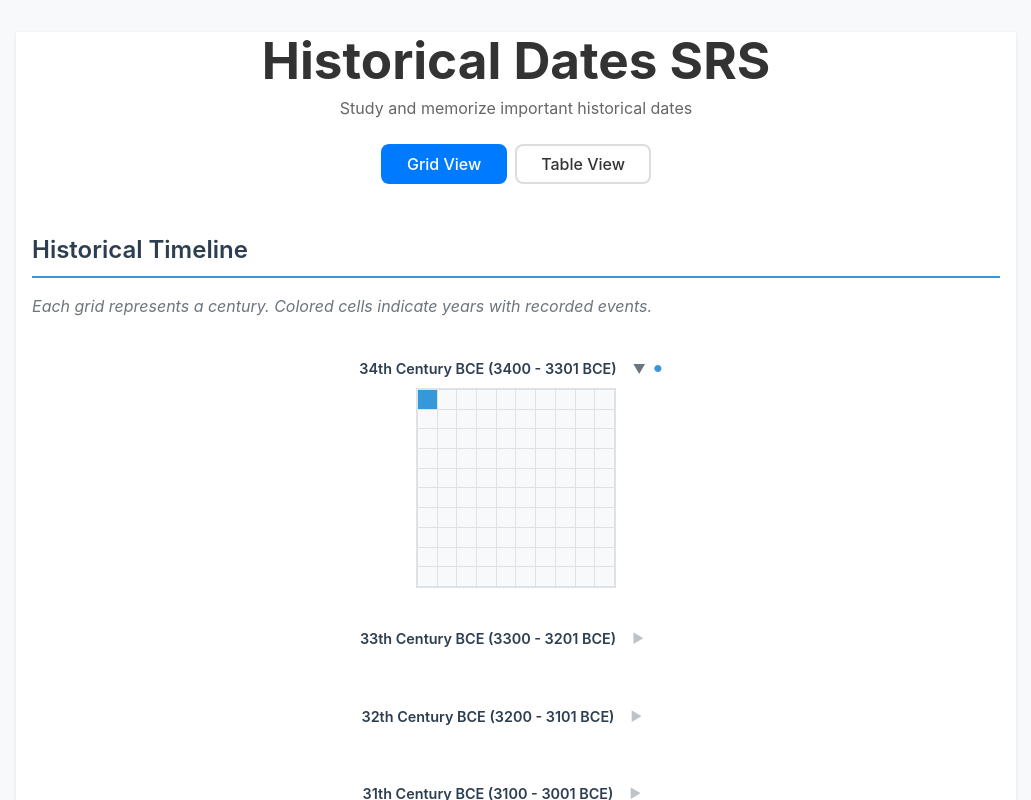
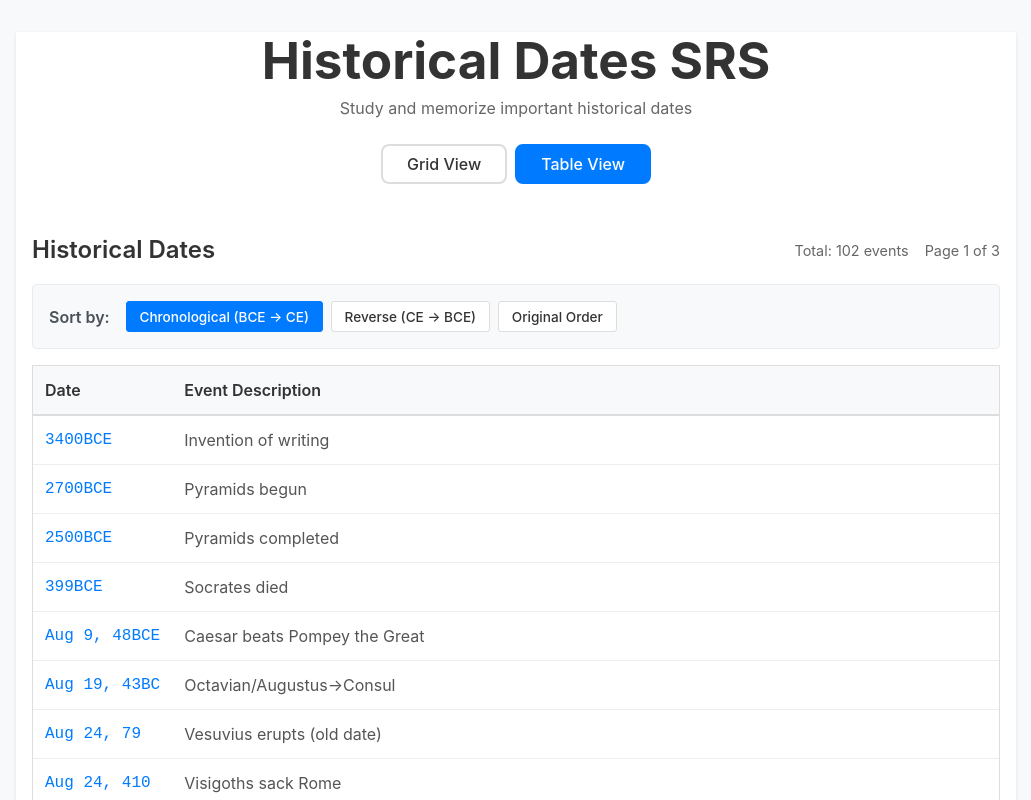
Before and after one commit to srfoster/history-srs, a React (Vite) app: page / in a window 1280 px wide. Shown: the top 800 px of the page, without its empty margins (124-1155 px from the left). Built offline with nearby package versions, Linux system fonts and the light colour scheme.

Commit message:
table sorting order

```diff
--- a/src/App.jsx
+++ b/src/App.jsx
@@ -5,7 +5,7 @@ import CenturyGrid from './components/CenturyGrid'
 import { getFormattedDates } from './data/historical-dates'
 
 function App() {
-  const [currentView, setCurrentView] = useState('grid')
+  const [currentView, setCurrentView] = useState('table')
   const dates = getFormattedDates()
 
   return (
--- a/src/components/DatesList.css
+++ b/src/components/DatesList.css
@@ -3,17 +3,70 @@
   margin: 0 auto;
 }
 
+.table-header {
+  display: flex;
+  justify-content: space-between;
+  align-items: center;
+  margin-bottom: 1rem;
+}
+
 .dates-list h2 {
   color: #333;
-  margin-bottom: 1rem;
-  text-align: center;
   font-size: 1.5rem;
   font-weight: 600;
+  margin: 0;
+}
+
+.table-info {
+  display: flex;
+  gap: 1rem;
+  color: #666;
+  font-size: 0.9rem;
+}
+
+.sort-controls {
+  display: flex;
+  align-items: center;
+  gap: 0.5rem;
+  margin-bottom: 1rem;
+  padding: 1rem;
+  background: #f8f9fa;
+  border: 1px solid #e9ecef;
+  border-radius: 4px;
+}
+
+.sort-label {
+  font-weight: 600;
+  color: #495057;
+  margin-right: 0.5rem;
+}
+
+.sort-btn {
+  padding: 0.4rem 0.8rem;
+  border: 1px solid #ddd;
+  background: white;
+  color: #333;
+  cursor: pointer;
+  font-size: 0.85rem;
+  border-radius: 3px;
+  transition: all 0.2s;
+}
+
+.sort-btn:hover {
+  border-color: #007bff;
+  color: #007bff;
+}
+
+.sort-btn.active {
+  background: #007bff;
+  border-color: #007bff;
+  color: white;
 }
 
 .table-container {
   overflow-x: auto;
   border: 1px solid #ddd;
+  margin-bottom: 1rem;
 }
 
 .dates-table {
@@ -34,6 +87,8 @@
   font-weight: 600;
   color: #333;
   border-bottom: 2px solid #ddd;
+  position: sticky;
+  top: 0;
 }
 
 .date-cell {
@@ -53,6 +108,69 @@
   background: #f8f9fa;
 }
 
+.pagination {
+  display: flex;
+  justify-content: center;
+  align-items: center;
+  gap: 0.5rem;
+  margin-top: 1rem;
+}
+
+.pagination-btn {
+  padding: 0.5rem 1rem;
+  border: 1px solid #ddd;
+  background: white;
+  color: #333;
+  cursor: pointer;
+  font-size: 0.9rem;
+  transition: all 0.2s;
+}
+
+.pagination-btn:hover:not(:disabled) {
+  border-color: #007bff;
+  color: #007bff;
+}
+
+.pagination-btn:disabled {
+  background: #f8f9fa;
+  color: #999;
+  cursor: not-allowed;
+}
+
+.pagination-numbers {
+  display: flex;
+  gap: 0.25rem;
+}
+
+.pagination-number {
+  padding: 0.5rem 0.75rem;
+  border: 1px solid #ddd;
+  background: white;
+  color: #333;
+  cursor: pointer;
+  font-size: 0.9rem;
+  min-width: 40px;
+  text-align: center;
+  transition: all 0.2s;
+}
+
+.pagination-number:hover {
+  border-color: #007bff;
+  color: #007bff;
+}
+
+.pagination-number.active {
+  background: #007bff;
+  border-color: #007bff;
+  color: white;
+}
+
+.pagination-ellipsis {
+  padding: 0.5rem 0.75rem;
+  color: #999;
+  font-size: 0.9rem;
+}
+
 .empty-message {
   text-align: center;
   padding: 2rem;
@@ -61,6 +179,29 @@
 }
 
 @media (max-width: 768px) {
+  .table-header {
+    flex-direction: column;
+    align-items: flex-start;
+    gap: 0.5rem;
+  }
+
+  .table-info {
+    gap: 0.5rem;
+    font-size: 0.8rem;
+  }
+
+  .sort-controls {
+    flex-direction: column;
+    align-items: flex-start;
+    gap: 0.5rem;
+    padding: 0.75rem;
+  }
+
+  .sort-btn {
+    padding: 0.35rem 0.7rem;
+    font-size: 0.8rem;
+  }
+
   .dates-table th,
   .dates-table td {
     padding: 8px;
@@ -69,4 +210,15 @@
   .date-cell {
     width: 100px;
   }
+
+  .pagination {
+    flex-wrap: wrap;
+    gap: 0.25rem;
+  }
+
+  .pagination-btn,
+  .pagination-number {
+    padding: 0.4rem 0.6rem;
+    font-size: 0.8rem;
+  }
 }
--- a/src/components/DatesList.jsx
+++ b/src/components/DatesList.jsx
@@ -1,21 +1,149 @@
+import { useState } from 'react'
 import './DatesList.css'
 
 function DatesList({ dates }) {
-  // Sort dates chronologically (earliest first)
-  const sortedDates = [...dates].sort((a, b) => {
-    const getYear = (dateStr) => {
-      if (dateStr.includes('BCE')) {
-        return -parseInt(dateStr.replace('BCE', ''))
-      }
-      return parseInt(dateStr)
+  const [currentPage, setCurrentPage] = useState(1)
+  const [sortOrder, setSortOrder] = useState('forward') // 'forward', 'reverse', 'unsorted'
+  const itemsPerPage = 50
+
+  // Enhanced chronological sorting function
+  const getSortedDates = () => {
+    if (sortOrder === 'unsorted') {
+      return dates // Return original order from YAML
     }
 
-    return getYear(a.date) - getYear(b.date)
-  })
+    const getYear = (dateStr) => {
+      // Handle cases where dateStr is just a year (for Unknown dates)
+      if (!dateStr.includes(',')) {
+        if (dateStr.includes('BCE')) {
+          return -parseInt(dateStr.replace('BCE', '').trim())
+        }
+        return parseInt(dateStr.replace('CE', '').trim())
+      }
+
+      // Handle formatted dates like "Aug 9, 48BCE" or "Jul 28, 1914"
+      const parts = dateStr.split(',')
+      if (parts.length >= 2) {
+        const yearPart = parts[parts.length - 1].trim() // Get the last part (year)
+        if (yearPart.includes('BCE')) {
+          return -parseInt(yearPart.replace('BCE', '').trim())
+        }
+        return parseInt(yearPart.replace('CE', '').trim())
+      }
+
+      // Fallback: try to extract any number from the string
+      const match = dateStr.match(/-?\d+/)
+      return match ? parseInt(match[0]) : 0
+    }
+
+    const sorted = [...dates].sort((a, b) => {
+      const yearA = getYear(a.date)
+      const yearB = getYear(b.date)
+      return yearA - yearB
+    })
+
+    return sortOrder === 'reverse' ? sorted.reverse() : sorted
+  }
+
+  const sortedDates = getSortedDates()
+
+  // Pagination calculations
+  const totalPages = Math.ceil(sortedDates.length / itemsPerPage)
+  const startIndex = (currentPage - 1) * itemsPerPage
+  const endIndex = startIndex + itemsPerPage
+  const currentDates = sortedDates.slice(startIndex, endIndex)
+
+  const goToPage = (page) => {
+    setCurrentPage(page)
+    // Scroll to top of table when changing pages
+    document.querySelector('.dates-list')?.scrollIntoView({ behavior: 'smooth' })
+  }
+
+  const changeSortOrder = (newSortOrder) => {
+    setSortOrder(newSortOrder)
+    setCurrentPage(1) // Reset to first page when changing sort order
+  }
+
+  const goToPreviousPage = () => {
+    if (currentPage > 1) {
+      goToPage(currentPage - 1)
+    }
+  }
+
+  const goToNextPage = () => {
+    if (currentPage < totalPages) {
+      goToPage(currentPage + 1)
+    }
+  }
+
+  // Generate page numbers for pagination
+  const getPageNumbers = () => {
+    const pages = []
+    const maxVisible = 5
+
+    if (totalPages <= maxVisible) {
+      for (let i = 1; i <= totalPages; i++) {
+        pages.push(i)
+      }
+    } else {
+      if (currentPage <= 3) {
+        for (let i = 1; i <= 4; i++) {
+          pages.push(i)
+        }
+        pages.push('...')
+        pages.push(totalPages)
+      } else if (currentPage >= totalPages - 2) {
+        pages.push(1)
+        pages.push('...')
+        for (let i = totalPages - 3; i <= totalPages; i++) {
+          pages.push(i)
+        }
+      } else {
+        pages.push(1)
+        pages.push('...')
+        for (let i = currentPage - 1; i <= currentPage + 1; i++) {
+          pages.push(i)
+        }
+        pages.push('...')
+        pages.push(totalPages)
+      }
+    }
+
+    return pages
+  }
 
   return (
     <div className="dates-list">
-      <h2>Historical Dates ({sortedDates.length})</h2>
+      <div className="table-header">
+        <h2>Historical Dates</h2>
+        <div className="table-info">
+          <span>Total: {sortedDates.length} events</span>
+          <span>Page {currentPage} of {totalPages}</span>
+        </div>
+      </div>
+
+      <div className="sort-controls">
+        <span className="sort-label">Sort by:</span>
+        <button
+          className={`sort-btn ${sortOrder === 'forward' ? 'active' : ''}`}
+          onClick={() => changeSortOrder('forward')}
+        >
+          Chronological (BCE → CE)
+        </button>
+        <button
+          className={`sort-btn ${sortOrder === 'reverse' ? 'active' : ''}`}
+          onClick={() => changeSortOrder('reverse')}
+        >
+          Reverse (CE → BCE)
+        </button>
+        <button
+          className={`sort-btn ${sortOrder === 'unsorted' ? 'active' : ''}`}
+          onClick={() => changeSortOrder('unsorted')}
+        >
+          Original Order
+        </button>
+      </div>
+
       <div className="table-container">
         <table className="dates-table">
           <thead>
@@ -25,8 +153,8 @@ function DatesList({ dates }) {
             </tr>
           </thead>
           <tbody>
-            {sortedDates.map((date, index) => (
-              <tr key={index} className="date-row">
+            {currentDates.map((date, index) => (
+              <tr key={startIndex + index} className="date-row">
                 <td className="date-cell">{date.date}</td>
                 <td className="description-cell">{date.description}</td>
               </tr>
@@ -34,6 +162,42 @@ function DatesList({ dates }) {
           </tbody>
         </table>
       </div>
+
+      {totalPages > 1 && (
+        <div className="pagination">
+          <button
+            className="pagination-btn"
+            onClick={goToPreviousPage}
+            disabled={currentPage === 1}
+          >
+            Previous
+          </button>
+
+          <div className="pagination-numbers">
+            {getPageNumbers().map((page, index) => (
+              page === '...' ? (
+                <span key={index} className="pagination-ellipsis">...</span>
+              ) : (
+                <button
+                  key={page}
+                  className={`pagination-number ${currentPage === page ? 'active' : ''}`}
+                  onClick={() => goToPage(page)}
+                >
+                  {page}
+                </button>
+              )
+            ))}
+          </div>
+
+          <button
+            className="pagination-btn"
+            onClick={goToNextPage}
+            disabled={currentPage === totalPages}
+          >
+            Next
+          </button>
+        </div>
+      )}
     </div>
   )
 }
```
